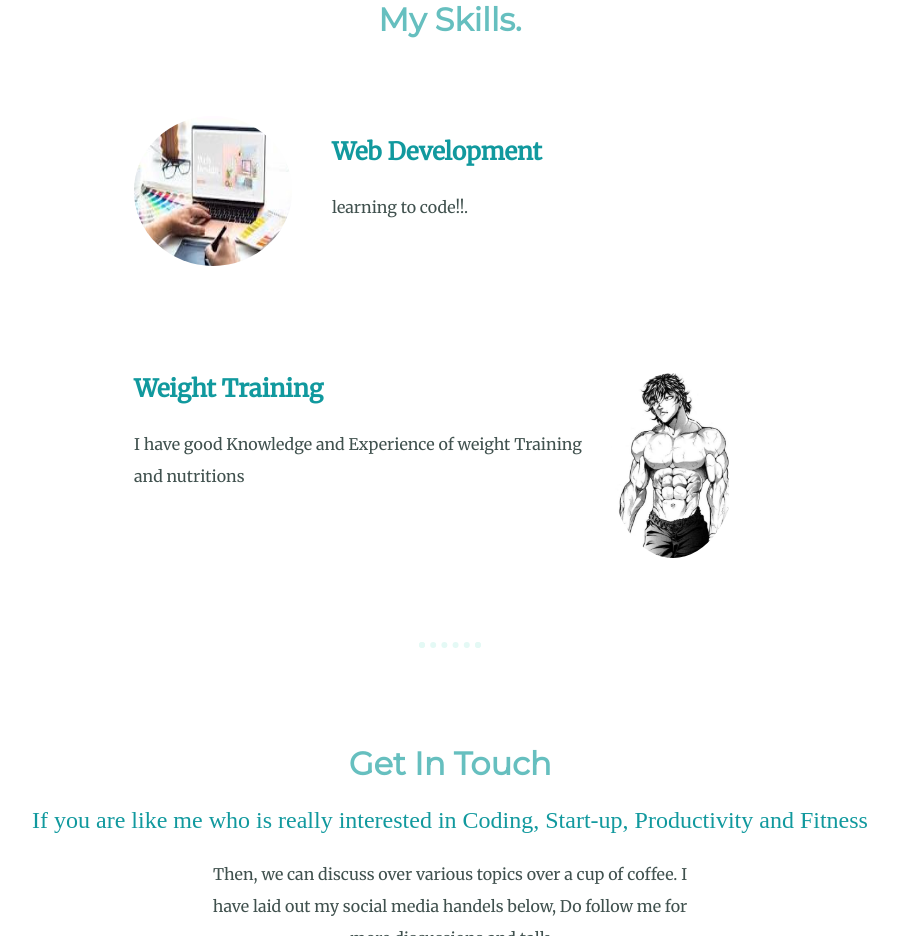
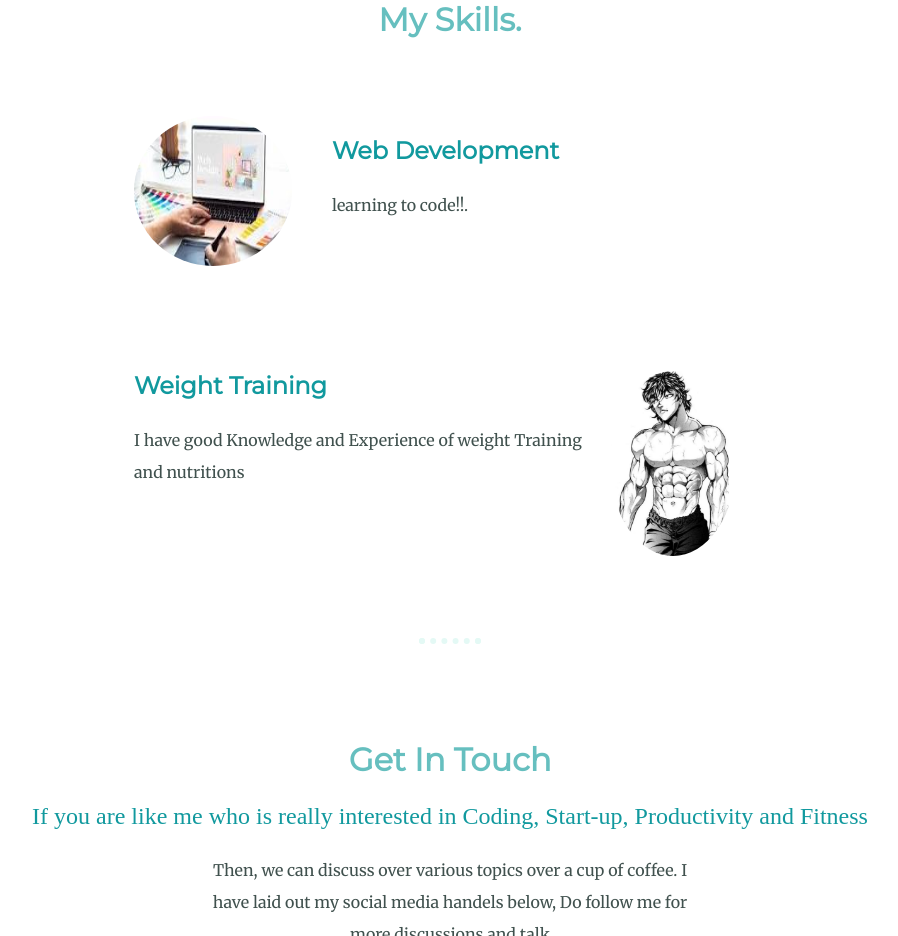
Before and after one commit to SanthoshBahadur/CssCV, a plain HTML site: page index.html in a window 1280 px wide. Shown: the part 1320-2256 px from the top of the page, without its empty margins (190-1088 px from the left). Drawn offline with Linux system fonts and the light colour scheme.

Commit message:
Update styles.css

```diff
--- a/styles.css
+++ b/styles.css
@@ -34,6 +34,7 @@ h2 {
 
 h3 {
   color: #11999E;
+  font-family: 'Montserrat', sans-serif;
   /* font-family: 'Sacramento', cursive; */
   font-size: 1.5rem;
 }
```
